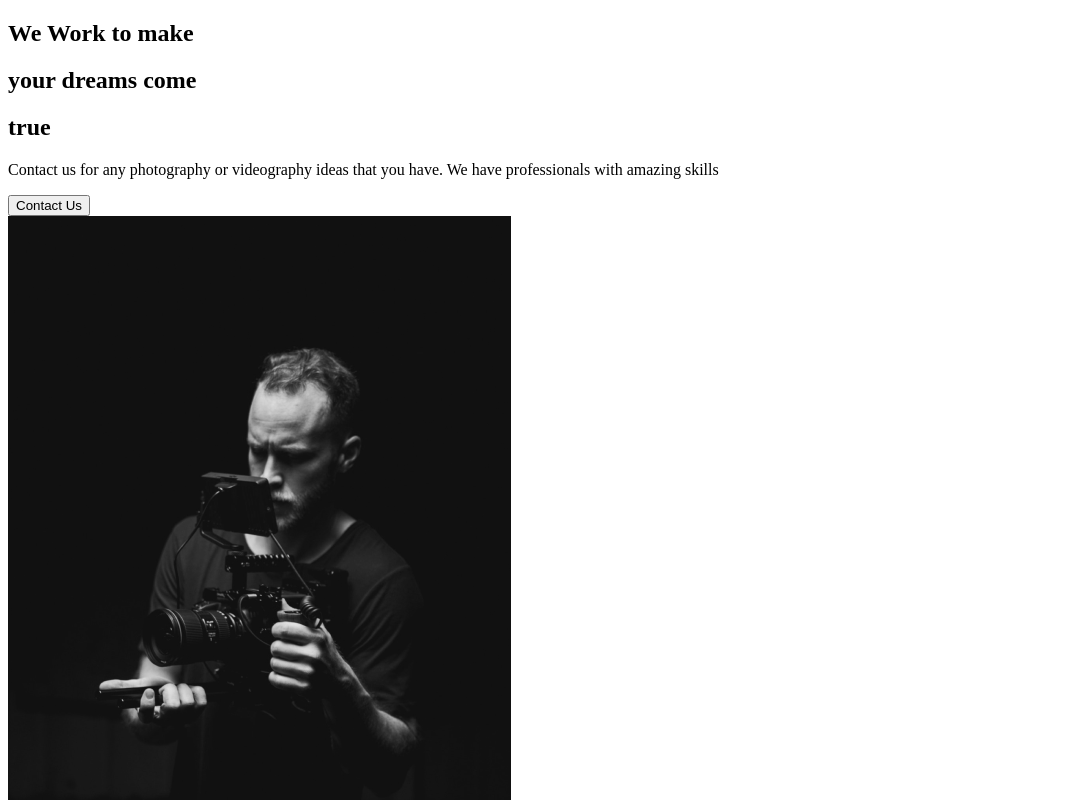
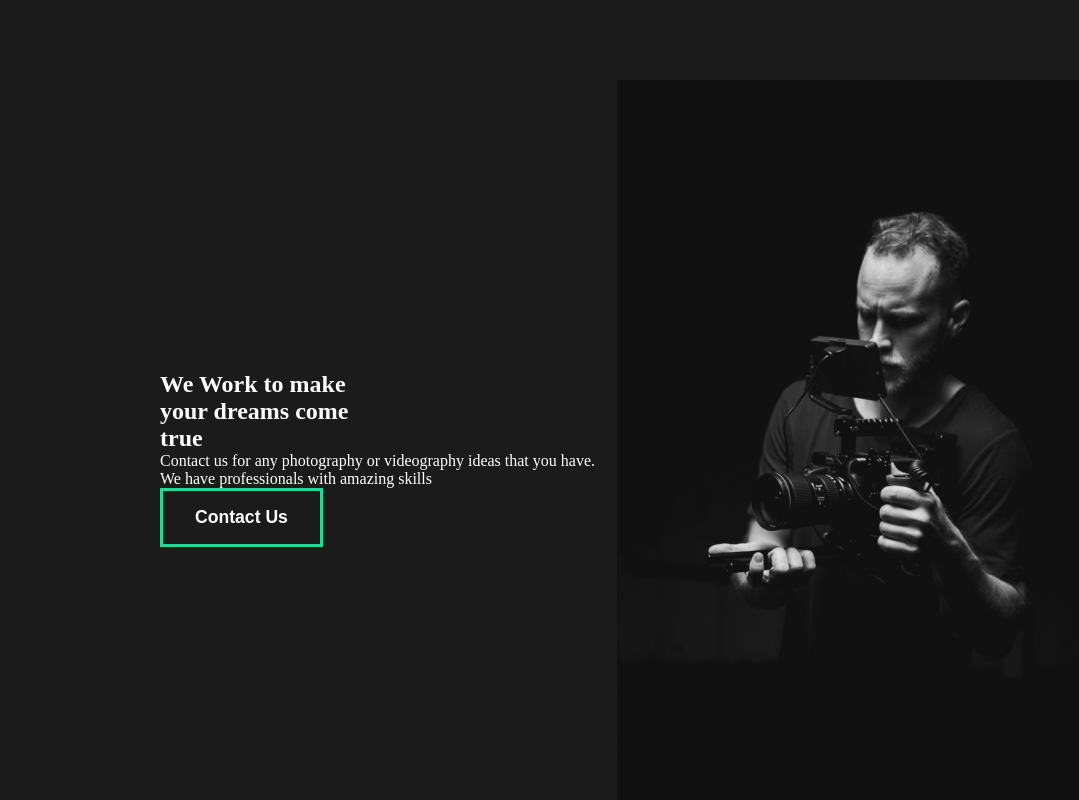
Before and after one commit to Cybertoge/Capture-React, a React (Create React App) app in the folder captureReact/capture/: page / in a window 1280 px wide. Shown: the top 800 px of the page, without its empty margins (0-1079 px from the left). Built offline with nearby package versions, Linux system fonts and the light colour scheme.

Commit message:
styledComponents

```diff
--- a/captureReact/capture/src/App.js
+++ b/captureReact/capture/src/App.js
@@ -1,9 +1,11 @@
 import React from "react";
+import GlobalStyle from "./components/GlobalStyled";
 import AboutUs from "./Pages/AboutUs";
 
 function App() {
   return (
     <div className="App">
+      <GlobalStyle></GlobalStyle>
       <AboutUs></AboutUs>
     </div>
   );
--- a/captureReact/capture/src/components/AboutSection.js
+++ b/captureReact/capture/src/components/AboutSection.js
@@ -1,9 +1,11 @@
 import React from "react";
 import home1 from "../img/home1.png";
+//Styles
+import styled from "styled-components";
 
 const AboutSection = () => {
   return (
-    <div>
+    <About>
       <div className="description">
         <div className="title">
           <div className="hide">
@@ -18,18 +20,27 @@
             <h2>true</h2>
           </div>
         </div>
-
         <p>
           Contact us for any photography or videography ideas that you have. We
           have professionals with amazing skills
         </p>
         <button>Contact Us</button>
-        <div className="image">
-          <img src={home1} alt="" />
-        </div>
       </div>
-    </div>
+      <div className="image">
+        <img src={home1} alt="" />
+      </div>
+    </About>
   );
 };
 
+//Styled Component
+const About = styled.div`
+  min-height: 90vh;
+  display: flex;
+  align-items: center;
+  justify-content: space-between;
+  padding: 5rem 10rem;
+  color: white;
+`;
+
 export default AboutSection;
--- /dev/null
+++ b/captureReact/capture/src/components/GlobalStyled.js
@@ -0,0 +1,29 @@
+import { createGlobalStyle } from "styled-components";
+
+const GlobalStyle = createGlobalStyle`
+* {
+    margin: 0;
+    padding: 0;
+    box-sizing:border-box;
+}
+body {
+    background: #1b1b1b;
+}
+button {
+    font-weight: bold;
+    font-size: 1.1rem;
+    cursor: pointer;
+    padding: 1rem 2rem;
+    border: 3px solid #23d997;
+    background: transparent;
+    color: white;
+    transition: all 0.5s ease;
+    &:hover {
+        background-color: #23d997;
+        cursor: pointer;
+    }
+}
+
+`;
+
+export default GlobalStyle;
```
Also changed, not shown: 1 other file (tests, documents, lock files or other folders).
